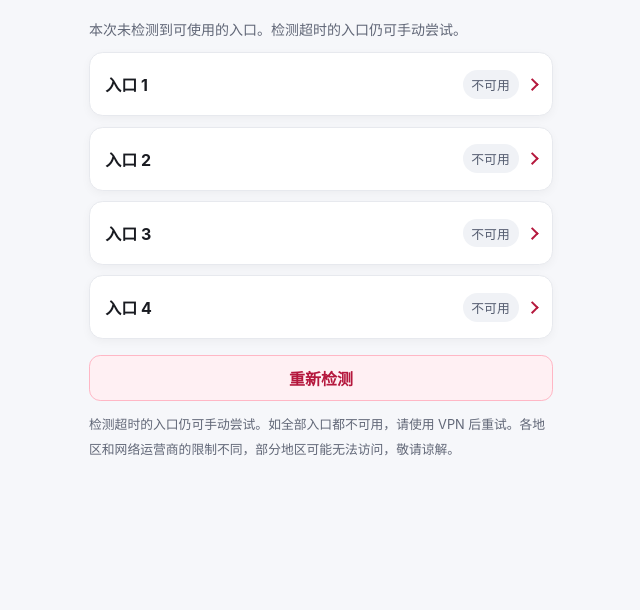
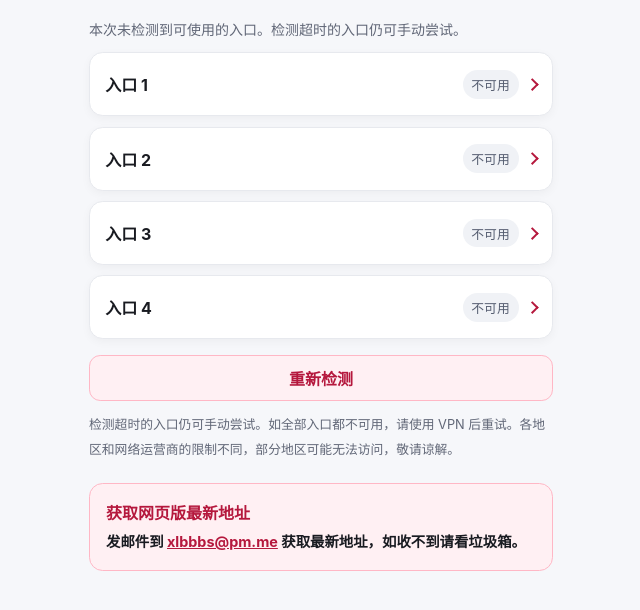
Before and after one commit to xlbbbscom/xlbbbscom.github.io, a plain HTML site: page index.html in a window 1280 px wide. Shown: the part 134-744 px from the top of the page, without its empty margins (319-959 px from the left). Drawn offline with Linux system fonts and the light colour scheme.

Commit message:
Update index.html

```diff
--- a/index.html
+++ b/index.html
@@ -44,6 +44,11 @@ button[hidden] { display: none; }
 button:disabled { opacity: .65; }
 a:focus, button:focus { outline: 2px solid var(--accent-text); outline-offset: 3px; }
 small { font-size: .8rem; }
+.address-help { margin-top: 1.4rem; padding: 1rem; border: 1px solid #ffb7c5; border-radius: .85rem; background: #fff0f3; }
+.address-help h2 { margin: 0 0 .45rem; color: var(--accent-text); font-size: 1rem; }
+.address-help p { margin: 0; color: var(--text); font-size: .9rem; }
+.address-help a { display: inline; padding: 0; border: 0; border-radius: 0; background: transparent; box-shadow: none; color: var(--accent-text); text-decoration: underline; }
+.address-help a::after { content: none; }
 </style>
 </head>
 <body>
@@ -60,6 +65,10 @@ small { font-size: .8rem; }
 <button type="button" id="retry" hidden>重新检测</button>
 <p><small>检测超时的入口仍可手动尝试。如全部入口都不可用，请使用 VPN 后重试。各地区和网络运营商的限制不同，部分地区可能无法访问，敬请谅解。</small></p>
 <noscript><p>自动检测需要 JavaScript。上面的链接仍可直接打开。</p></noscript>
+<section class="address-help" aria-labelledby="address-help-title">
+  <h2 id="address-help-title">获取网页版最新地址</h2>
+  <p><strong>发邮件到 <a href="mailto:xlbbbs@pm.me">xlbbbs@pm.me</a> 获取最新地址，如收不到请看垃圾箱。</strong></p>
+</section>
 </main>
 <script>
 (function () {
```
